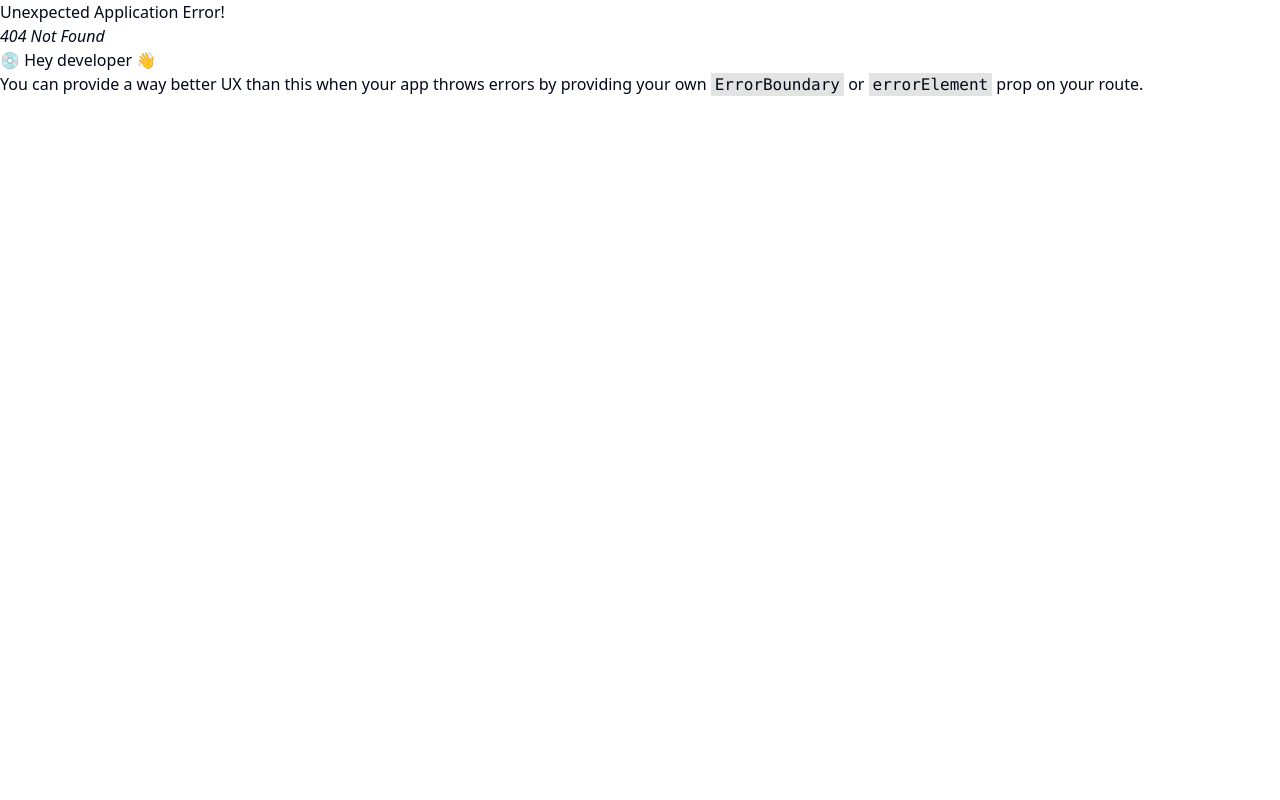
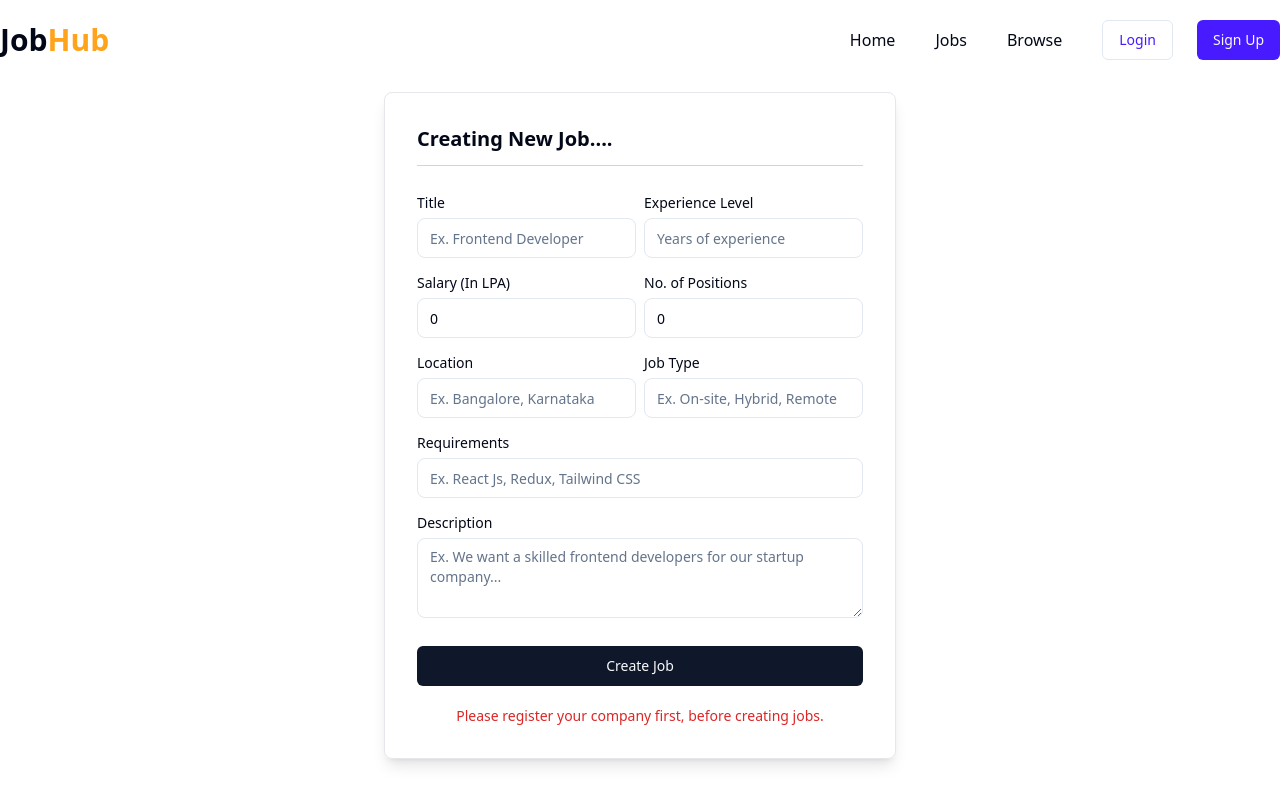
Before and after one commit to iamrohitkandpal/WorkHub-App, a React (Vite) app in the folder frontend/: page /admin/jobs/create in a window 1280 px wide. Before the commit this address had no page. Built offline with nearby package versions, Linux system fonts and the light colour scheme.

Commit message:
Smoe More Changes 🫠

```diff
--- a/frontend/src/App.jsx
+++ b/frontend/src/App.jsx
@@ -11,6 +11,7 @@ import Companies from "./components/admin/Companies";
 import CreateCompany from './components/admin/CreateCompany';
 import SetupCompany from "./components/admin/SetupCompany";
 import AdminJobs from './components/admin/AdminJobs';
+import PostJob from "./components/admin/PostJob";
 
 const appRouter = createBrowserRouter([
   {
@@ -57,6 +58,10 @@ const appRouter = createBrowserRouter([
     path: "/admin/jobs",
     element: <AdminJobs />,
   },
+  {
+    path: "/admin/jobs/create",
+    element: <PostJob />,
+  },
 ]);
 function App() {
   // const [count, setCount] = useState(0)
--- /dev/null
+++ b/frontend/src/components/admin/PostJob.jsx
@@ -0,0 +1,134 @@
+// eslint-disable-next-line no-unused-vars
+import React, { useState } from "react";
+import Navbar from "./../shared/Navbar";
+import { Input } from "../ui/input";
+import { Label } from "../ui/label";
+import { Textarea } from "../ui/textarea";
+import { Button } from '@/components/ui/button';
+
+const companyArray = [];
+
+const PostJob = () => {
+  const [input, setInput] = useState({
+    title: "",
+    description: "",
+    requirements: "",
+    salary: 0,
+    location: "",
+    jobType: "",
+    experience: "",
+    position: 0,
+    companyId: "",
+  });
+  const changeEventHandler = (e) => {
+    setInput({ ...input, [e.target.name]: e.target.value });
+  };
+  return (
+    <div>
+      <Navbar />
+      <div className="flex flex-col items-center justify-center w-screen my-5">
+
+        <form action="|" className="p-8 w-2/5 border border-gray-200 shadow-lg rounded-lg">
+          <h1 className="mb-6 font-semibold text-xl col-span-2 border-b-[1px] border-gray-300 pb-3">Creating New Job....</h1>
+          <div className="grid grid-cols-2 gap-2">
+            <div>
+              <Label>Title</Label>
+              <Input
+                type="text"
+                name="title"
+                value={input.title}
+                onChnage={changeEventHandler}
+                placeholder="Ex. Frontend Developer"
+                className="focus-visible:ring-offset-0 focus-visible:ring-0 my-1"
+              />
+            </div>
+            <div>
+              <Label>Experience Level</Label>
+              <Input
+                type="text"
+                name="experience"
+                value={input.experience}
+                onChnage={changeEventHandler}
+                placeholder="Years of experience"
+                className="focus-visible:ring-offset-0 focus-visible:ring-0 my-1"
+              />
+            </div>
+
+            <div>
+              <Label>Salary (In LPA)</Label>
+              <Input
+                type="number"
+                name="salary"
+                value={input.salary}
+                onChnage={changeEventHandler}
+                placeholder="Ex. 12"
+                className="focus-visible:ring-offset-0 focus-visible:ring-0 my-1"
+              />
+            </div>
+            <div>
+              <Label>No. of Positions</Label>
+              <Input
+                type="number"
+                name="position"
+                value={input.position}
+                onChnage={changeEventHandler}
+                placeholder="Ex. Frontend Developer"
+                className="focus-visible:ring-offset-0 focus-visible:ring-0 my-1"
+              />
+            </div>
+            <div>
+              <Label>Location</Label>
+              <Input
+                type="text"
+                name="location"
+                value={input.location}
+                onChnage={changeEventHandler}
+                placeholder="Ex. Bangalore, Karnataka"
+                className="focus-visible:ring-offset-0 focus-visible:ring-0 my-1"
+              />
+            </div>
+            <div>
+              <Label>Job Type</Label>
+              <Input
+                type="text"
+                name="jobType"
+                value={input.jobType}
+                onChnage={changeEventHandler}
+                placeholder="Ex. On-site, Hybrid, Remote"
+                className="focus-visible:ring-offset-0 focus-visible:ring-0 my-1"
+              />
+            </div>
+            <div className="col-span-2">
+              <Label>Requirements</Label>
+              <Input
+                type="text"
+                name="requirements"
+                value={input.requirements}
+                onChnage={changeEventHandler}
+                placeholder="Ex. React Js, Redux, Tailwind CSS"
+                className="focus-visible:ring-offset-0 focus-visible:ring-0 my-1"
+              />
+            </div>
+            <div className="col-span-2">
+              <Label>Description</Label>
+              <Textarea
+                type="text"
+                name="description"
+                value={input.description}
+                onChnage={changeEventHandler}
+                placeholder="Ex. We want a skilled frontend developers for our startup company..."
+                className="focus-visible:ring-offset-0 focus-visible:ring-0 my-1"
+              />
+            </div>
+            <Button className="w-full col-span-2 mt-4">Create Job</Button>
+            {
+              companyArray.length === 0 && <p className="text-sm text-red-600 text-center mt-3 col-span-2">Please register your company first, before creating jobs.</p>
+            }
+          </div>
+        </form>
+      </div>
+    </div>
+  );
+};
+
+export default PostJob;
--- /dev/null
+++ b/frontend/src/components/ui/textarea.jsx
@@ -0,0 +1,18 @@
+import * as React from "react"
+
+import { cn } from "@/lib/utils"
+
+const Textarea = React.forwardRef(({ className, ...props }, ref) => {
+  return (
+    (<textarea
+      className={cn(
+        "flex min-h-[80px] w-full rounded-lg border border-input bg-background px-3 py-2 text-sm file:border-0 file:bg-transparent file:text-sm file:font-medium placeholder:text-muted-foreground outline-[#ffc36abf] disabled:cursor-not-allowed disabled:opacity-50",
+        className
+      )}
+      ref={ref}
+      {...props} />)
+  );
+})
+Textarea.displayName = "Textarea"
+
+export { Textarea }
```
